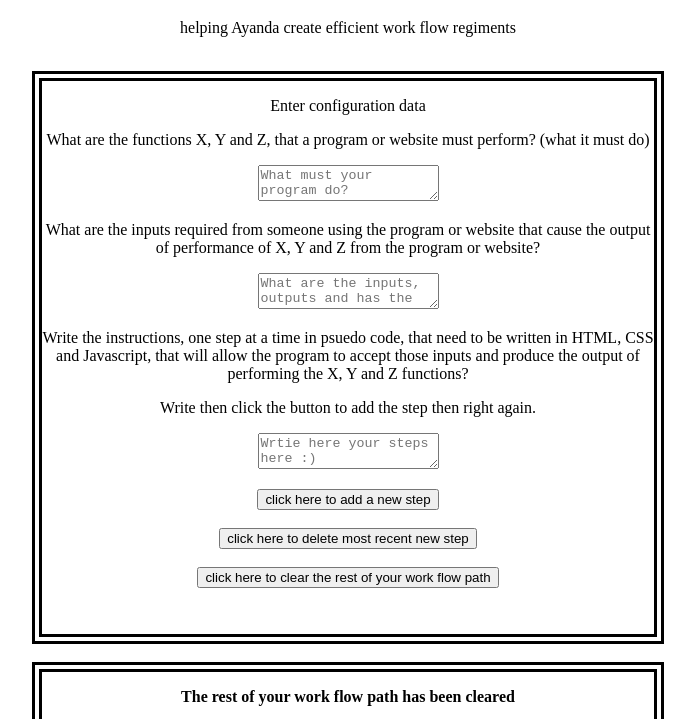
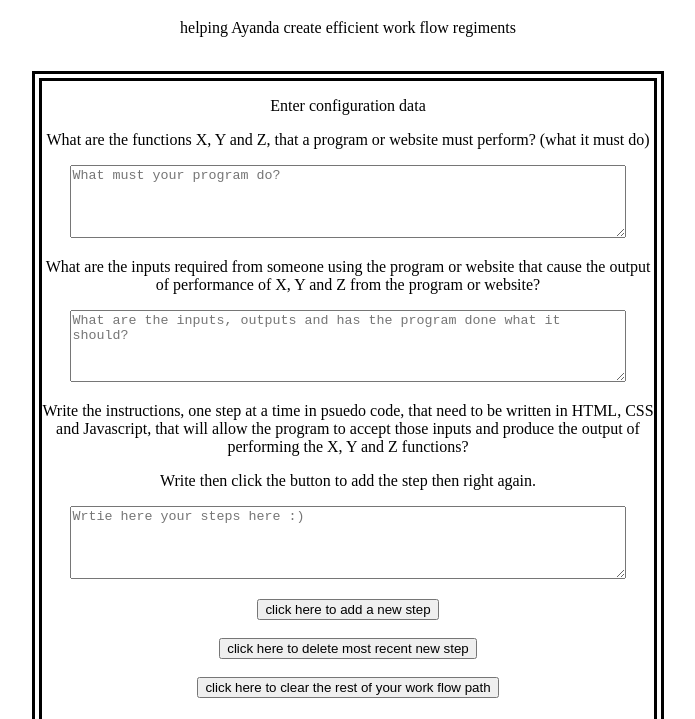
Before and after one commit to ayandagatsha/workflow-clarity, a plain HTML site: page index.html in a window 1280 px wide. Shown: the part 61-780 px from the top of the page, without its empty margins (292-987 px from the left). Drawn offline with Linux system fonts and the light colour scheme.

Commit message:
edited textarea appeappearance stylesheet.css

```diff
--- a/stylesheet.css
+++ b/stylesheet.css
@@ -31,3 +31,18 @@
     margin-left: 25%;
     margin-right: 25%;
 }
+
+#firstAnswer {
+    width: 90%;
+    height:5em;
+}
+
+#secondAnswer {
+    width: 90%;
+    height:5em;
+}
+
+#thirdAnswer {
+    width: 90%;
+    height:5em;
+}
```
